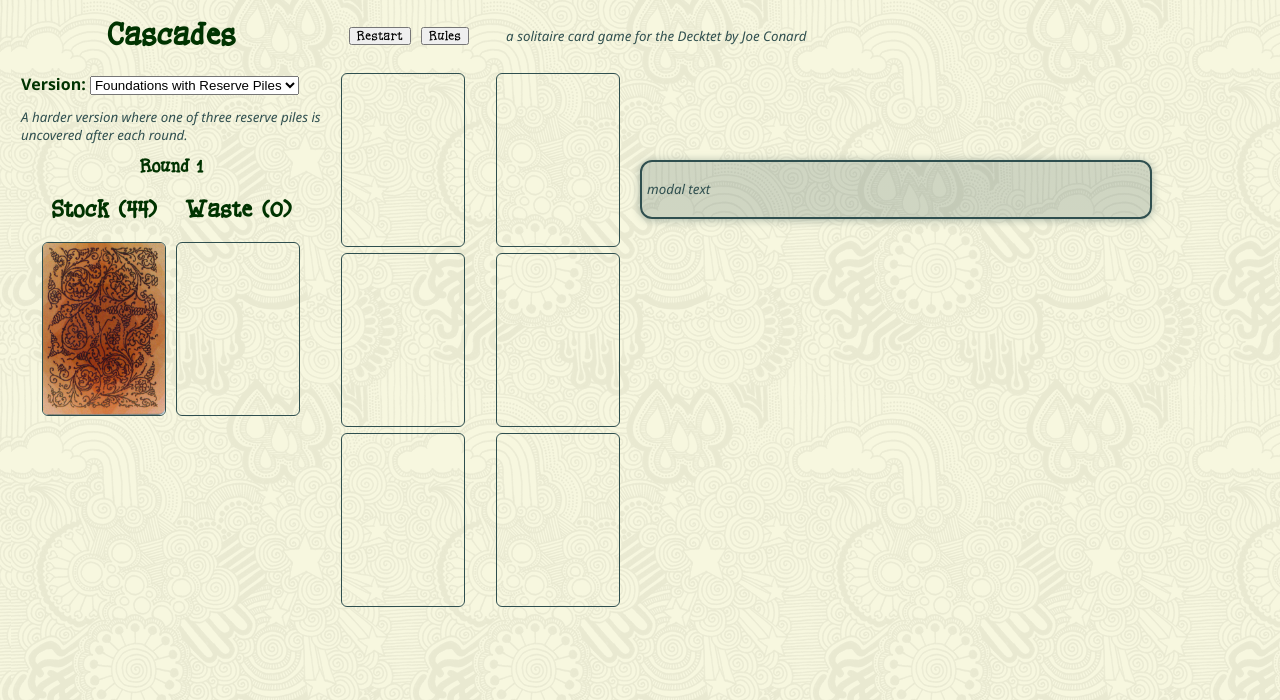
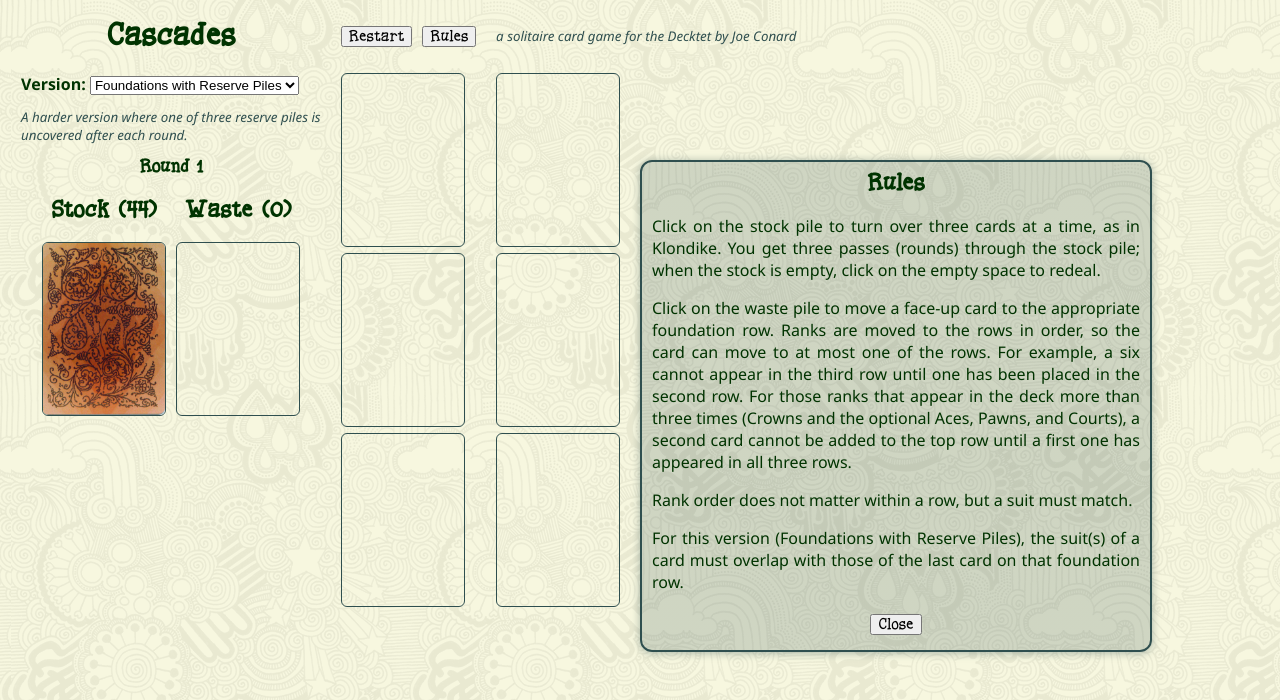
Before and after one commit to mcdemarco/cascades, a plain HTML site: page index.html in a window 1280 px wide. Both pictures are taken after a click on the button "Rules". Drawn offline with Linux system fonts and the light colour scheme.

Commit message:
Populate modal.

```diff
--- a/css/cascades.css
+++ b/css/cascades.css
@@ -50,9 +50,8 @@ header div.buttonWrapper {
     flex: 0 0 175px;
 }
 
-header div.description {
+p.description {
     white-space:nowrap;
-    padding-left:10px;
 }
 /* .foundationWrapper is the third column in main */
 
@@ -71,12 +70,21 @@ div.modal {
     right: 10%;
     width:40%;
     min-width:300px;
-    padding: 5px;
+    padding: 10px;
     border: 2px solid darkslategray;
     border-radius: 12px;
     z-index: 3;
     box-shadow:0 1px 8px rgba(47,79,79,0.4);
     background: linear-gradient(rgba(47,79,79,0.2), rgba(47,79,79,0.2)), url('../css/skulls.png');
+    text-align:center;
+}
+
+div.modal p {
+    text-align: justify;
+}
+
+div.rules {
+
 }
 
 /* font and color */
@@ -108,6 +116,7 @@ h2, h3 {
 button {
     margin:5px;
     font-family: 'Fortune Letters', Futura, Geneva, sans-serif;
+    font-size: medium;
 }
 
 div.message {
@@ -115,7 +124,7 @@ div.message {
     text-align:center;
 }
 
-div.versionWrapper p, div.description {
+div.versionWrapper p, p.description {
     color:darkslategray;
     font-style:italic;
     font-size:smaller;
--- a/js/cascades.js
+++ b/js/cascades.js
@@ -11,7 +11,11 @@ cascades.Card = function(data) {
 };
 
 cascades.Rules = function() {
-	return "Click on the stock pile to turn over three cards at a time, as in Klondike.  You get three passes (rounds) through the stock pile; when the stock is empty, click on the empty space to redeal.  Click on the waste pile to move a face-up card to the appropriate foundation row.  Ranks are moved to the rows in order, so the card can move to at most one of the rows.  For example, a six cannot appear in the third row until one has been placed in the second row.  For those ranks that appear in the deck more than three times (Crowns and the optional Aces, Pawns, and Courts), a second card cannot be added to the top row until a first one has appeared in all three rows.  Rank order does not matter within a row, but a suit must match.";
+	return m("div", {className: "rules"}, [
+		m("p", "Click on the stock pile to turn over three cards at a time, as in Klondike.  You get three passes (rounds) through the stock pile; when the stock is empty, click on the empty space to redeal."),
+		m("p", "Click on the waste pile to move a face-up card to the appropriate foundation row.  Ranks are moved to the rows in order, so the card can move to at most one of the rows.  For example, a six cannot appear in the third row until one has been placed in the second row.  For those ranks that appear in the deck more than three times (Crowns and the optional Aces, Pawns, and Courts), a second card cannot be added to the top row until a first one has appeared in all three rows."),
+		m("p", "Rank order does not matter within a row, but a suit must match.")
+	]);
 };
 
 cascades.Deck = function() {
@@ -124,7 +128,7 @@ cascades.suitChecker = function(suitCard, row) {
 var modal = {
 	visible: m.prop(false),
 	view: function(body) {
-		return modal.visible() ? m(".modal", body()) : "";
+		return modal.visible() ? m("div.modal", body()) : "";
 	}
 };
 
@@ -150,7 +154,12 @@ variants.VersionList = function() {
 			id: id,
 			title: title,
 			description: description,
-			rules: cascades.Rules() + " For this version (" + title + "), " + rules
+			rules: m("div", [
+				m("h2", "Rules"),
+				cascades.Rules(),
+				m("p", " For this version (" + title + "), " + rules),
+				m("button[type=button]", {onclick: modal.visible.bind(this, false)}, "Close")
+			])
 		});
 	}
 };
@@ -256,13 +265,10 @@ variants.view = function(ctrl) {
 			m("h1", "Cascades"),
 			m("div", {className: "buttonWrapper"}, [
 				m("button[type=button]", {onclick: ctrl.reset.bind(ctrl)}, "Restart"),
-				m("button[type=button]", {onclick: modal.visible.bind(this, true)}, "Rules")
+				m("button[type=button]", {onclick: modal.visible.bind(ctrl, true)}, "Rules")
 			]),
-			m("div", {className: "description"}, [
-				m("p", "a solitaire card game for the Decktet by Joe Conard"),
-				modal.view(function() {
-					return m("p", "modal text");
-				})
+			m("div", [
+				m("p", {className: "description"}, "a solitaire card game for the Decktet by Joe Conard")
 			])
 		]),
 		m("main", [
@@ -340,7 +346,10 @@ variants.view = function(ctrl) {
 					])
 				])
 			])
-		])
+		]),
+		modal.view(function() {
+			return m("div", ctrl.versions[m.route.param("version")].rules());
+		})
 	]);
 };
 
```
